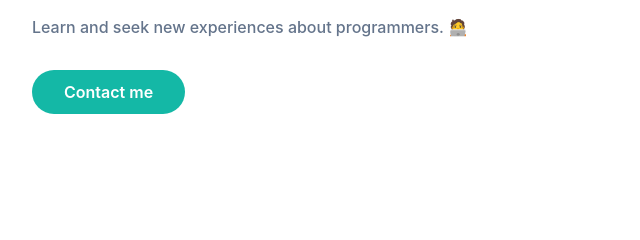
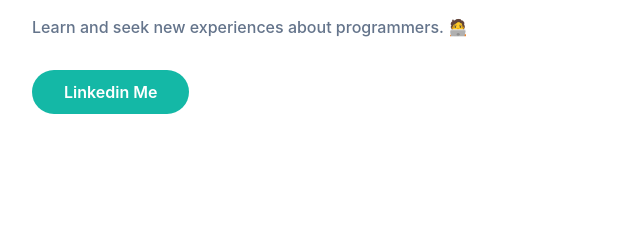
Before and after one commit to adittia12/my-portfolio, a website with bundled scripts: page index.html in a window 1280 px wide. Shown: the part 451-691 px from the top of the page, 0-640 px from the left. Built offline with nearby package versions, Linux system fonts and the light colour scheme.

Commit message:
update section home

```diff
--- a/index.html
+++ b/index.html
@@ -79,7 +79,7 @@
                     <h2 class="mb-5 text-lg font-medium text-secondary lg:text-2xl"><span class="text-dark dark:text-white">Bachelor of Computer Science</span>, Information Systems study program, <span class="text-dark dark:text-white">University Buana Perjuangan Karawang.</span></h2>
                     <p class="mb-10 font-medium leading-relaxed text-secondary">Learn and seek new experiences about programmers. <span class="font-bold text-dark dark:text-white">🧑‍💻</span></p>
 
-                    <a href="https://api.whatsapp.com/send?phone=628990364658" class="px-8 py-3 text-base font-semibold text-white transition duration-300 ease-in-out rounded-full bg-primary hover:shadow-lg hover:opacity-80">Contact me</a>
+                    <a href="https://www.linkedin.com/in/adittia-agustian-baaa3a266/" class="px-8 py-3 text-base font-semibold text-white transition duration-300 ease-in-out rounded-full bg-primary hover:shadow-lg hover:opacity-80">Linkedin Me</a>
                 </div>
                 <div class="self-end w-full px-4 lg:w-1/2">
                     <div class="relative mt-10 lg:mt-9 lg:right-0">
```
